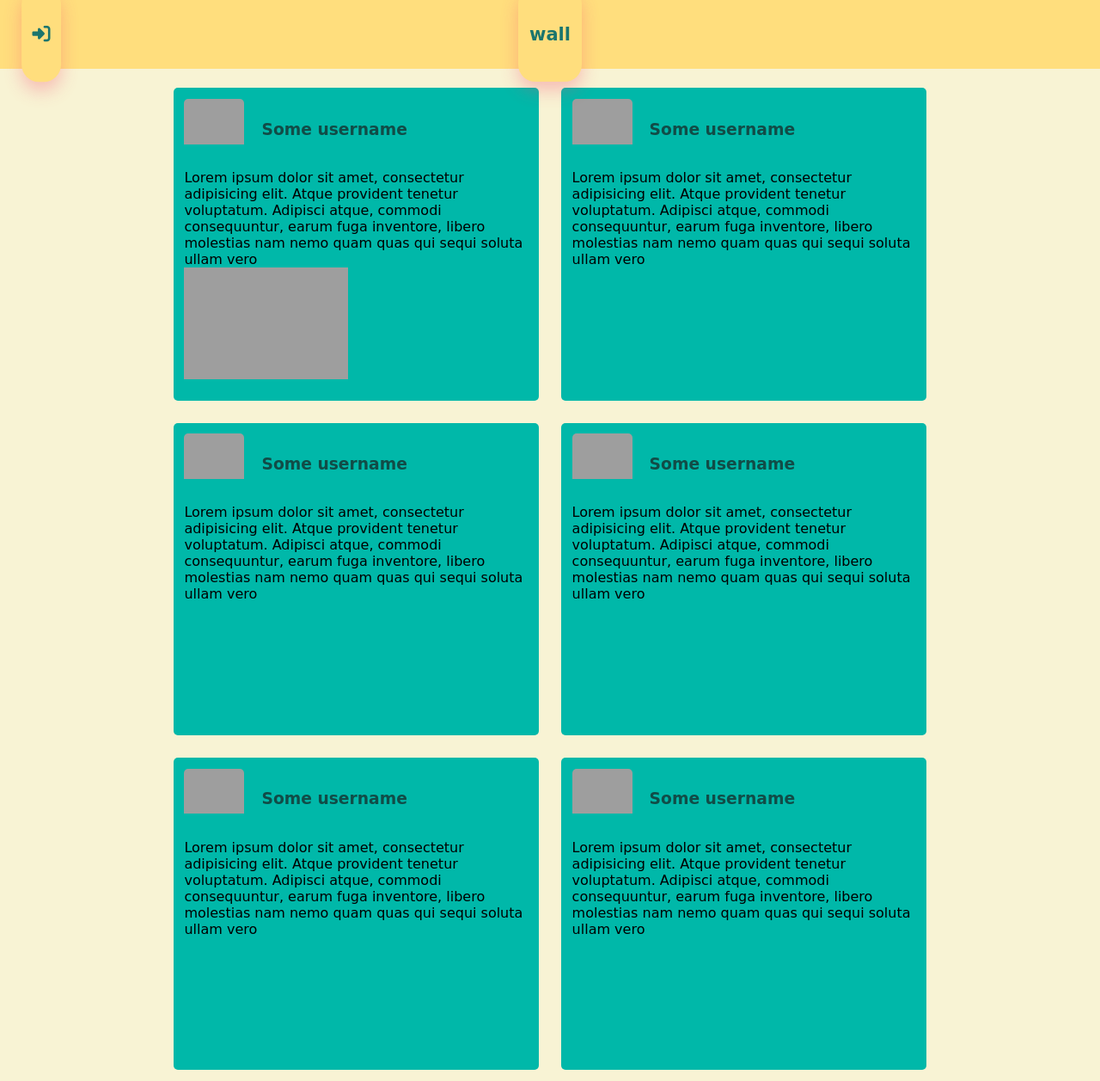
After one commit to Parteim/Tiles, a Flask app: template src/templates/Core/wall.html in a window 1280 px wide. The commit adds this page. Shown: the whole page at 86% size. Run offline with Flask 2, Linux system fonts and the light colour scheme; the template is opened without the code that fills it: most values are stand-ins (such as "Sample title", 1, 10 or a date in 2020); some libraries are stand-ins or nearby versions; some web fonts are replaced; grey boxes are pictures that could not be loaded.

Commit message:
Wall template

```diff
--- a/src/Core/views.py
+++ b/src/Core/views.py
@@ -5,4 +5,4 @@ from app import app
 
 @app.route('/')
 def wall():
-    return render_template('Base/base_template.html', message='Hi')
+    return render_template('Core/wall.html', title='Wall')
--- a/src/static/css/base.css
+++ b/src/static/css/base.css
@@ -3,6 +3,9 @@
     color: #f8f3d4;
     color: #f6416c;
     color: #ffde7d;
+
+    color: #114c47;
+    color: #1b756d;
 }
 
 body {
@@ -22,46 +25,57 @@ body {
     justify-content: center;
 
     background-color: #ffde7d;
+
+    z-index: 10;
 }
 
 .main_menu_item {
-    margin: 0 10px;
+    position: relative;
 
-    font-size: 21px;
-}
+    padding: 1%;
 
-.main_menu_item a {
-    color: #f6416c;
+    height: 105%;
+
+    background-color: #ffde7d;
+
+    box-shadow: 0 10px 20px rgba(246, 65, 108, .3);
+
+    border-radius: 20px;
 
     transition: all .2s;
 }
 
-.main_menu_item a:hover{
-    color: rgba(246, 65, 107, 0.596);
+.main_menu_item a {
+
+    width: 100%;
+    height: 100%;
+
+    display: flex;
+    align-items: center;
+
+    font-size: 21px;
+    font-weight: 600;
+    color: #1b756d;
+
+    transition: all .2s;
+}
+
+.main_menu_item a:hover {
+    color: #00b8a9;
+}
+
+.main_menu_item:hover {
+     box-shadow: 0 13px 23px rgba(246, 65, 108, .3);
 }
 
 .sign_up_container {
     position: absolute;
 
-    left: 5%;
+    left: 2%;
     top: 50%;
-    transform: translate(0, -50%);
-
-    width: 4%;
-    height: 130%;
-
-    background-color: #ffde7d;
-
-    border-radius: 10px;
-
-    transition: all .2s;
+    transform: translate(-2%, -50%);
 }
 
-.sign_up_container a {
-    width: 100%;
-    height: 100%;
-
-    display: flex;
-    align-items: center;
-    justify-content: center;
+main {
+    padding-top: 7%;
 }
--- a/src/static/css/normalize.css
+++ b/src/static/css/normalize.css
@@ -17,3 +17,8 @@ menu, ul {
 a {
     text-decoration: none;
 }
+
+h1, h2, h3, h4, h5, h6 {
+    margin: 0;
+    padding: 0;
+}
--- /dev/null
+++ b/src/static/css/wall.css
@@ -0,0 +1,79 @@
+.wall {
+    margin: 0 auto;
+
+    display: flex;
+    justify-content: center;
+    flex-wrap: wrap;
+}
+
+.tile {
+    position: relative;
+
+    margin: 1%;
+    padding: 1%;
+
+    max-width: 400px;
+    max-height: 400px;
+
+    background-color: #00b8a9;
+
+    border-radius: 5px;
+
+    cursor: pointer;
+
+    transition: all .2s;
+}
+
+.tile:hover {
+    box-shadow: 0 0 30px rgba(246, 65, 108, .3);
+}
+
+.tile_header {
+    display: flex;
+    align-items: center;
+}
+
+.tile_author_img_container {
+    position: relative;
+
+    width: 70px;
+    height: 70px;
+
+    border-radius: 5px;
+
+    overflow: hidden;
+}
+
+.tile_author_img {
+    width: 100%;
+}
+
+.tile_author {
+    margin: 0 5%;
+
+    color: #114c47;
+}
+
+.tile_content {
+    margin: 3% 0;
+
+    display: flex;
+    align-items: center;
+    flex-direction: column;
+}
+
+.tile_content_element {
+    width: 100%;
+}
+
+.tile_content_img_container {
+    position: relative;
+
+    height: 130px;
+
+    overflow: hidden;
+}
+
+.tile_content_img {
+    height: 110%;
+}
--- a/src/templates/Base/base_template.html
+++ b/src/templates/Base/base_template.html
@@ -11,14 +11,14 @@
     {% block styles %}
     {% endblock styles %}
 
-    <title>Title</title>
+    <title>{{ title }}</title>
 </head>
 <body>
     <menu class="main_menu">
 
         <li class="main_menu_item sign_up_container">
             <a href="sign_up" class="link_sign_up">
-                <i class="fas fa-user-plus"></i>
+                <i class="fas fa-sign-in-alt"></i>
             </a>
         </li>
         <li class="main_menu_item">
@@ -31,8 +31,6 @@
 
         {% block main %}
 
-
-
         {% endblock main %}
 
     </main>
--- /dev/null
+++ b/src/templates/Core/wall.html
@@ -0,0 +1,142 @@
+{% extends 'Base/base_template.html' %}
+
+{% block styles %}
+<link rel="stylesheet" href="{{ url_for('static', filename='css/wall.css') }}">
+{% endblock styles %}
+
+{% block main %}
+
+<ul class="wall">
+
+    <li class="tile">
+        <div class="tile_container">
+            <header class="tile_header">
+                <div class="tile_author_img_container">
+                    <img src="{{ url_for('static', filename='img/user-1.jpg') }}" alt="some user"
+                         class="tile_author_img">
+                </div>
+                <h3 class="tile_author"><span>Some username</span></h3>
+            </header>
+            <div class="tile_content">
+                <div class="tile_content_element"><span class="tile_content_text">Lorem ipsum dolor sit amet, consectetur adipisicing elit. Atque provident
+                        tenetur voluptatum. Adipisci atque, commodi consequuntur, earum fuga inventore, libero
+                        molestias nam nemo quam quas qui sequi soluta ullam vero</span>
+                </div>
+                <div class="tile_content_element">
+                    <div class="tile_content_img_container">
+                        <img src="{{ url_for('static', filename='img/user-2.jpg') }}" alt="user-2" class="tile_content_img">
+                    </div>
+                </div>
+            </div>
+        </div>
+    </li>
+    <li class="tile">
+        <div class="tile_container">
+            <header class="tile_header">
+                <div class="tile_author_img_container">
+                    <img src="{{ url_for('static', filename='img/user-3.jpg') }}" alt="some user"
+                         class="tile_author_img">
+                </div>
+                <h3 class="tile_author"><span>Some username</span></h3>
+            </header>
+            <div class="tile_content">
+                <div class="tile_content_element"><span class="tile_content_text">Lorem ipsum dolor sit amet, consectetur adipisicing elit. Atque provident
+                        tenetur voluptatum. Adipisci atque, commodi consequuntur, earum fuga inventore, libero
+                        molestias nam nemo quam quas qui sequi soluta ullam vero</span></div>
+                <div class="tile_content_element">
+                    <div class="tile_content_img_container">
+                        <img src="" alt="" class="tile_content_img">
+                    </div>
+                </div>
+            </div>
+        </div>
+    </li>
+    <li class="tile">
+        <div class="tile_container">
+            <header class="tile_header">
+                <div class="tile_author_img_container">
+                    <img src="{{ url_for('static', filename='img/user-1.jpg') }}" alt="some user"
+                         class="tile_author_img">
+                </div>
+                <h3 class="tile_author"><span>Some username</span></h3>
+            </header>
+            <div class="tile_content">
+                <div class="tile_content_element"><span class="tile_content_text">Lorem ipsum dolor sit amet, consectetur adipisicing elit. Atque provident
+                        tenetur voluptatum. Adipisci atque, commodi consequuntur, earum fuga inventore, libero
+                        molestias nam nemo quam quas qui sequi soluta ullam vero</span></div>
+                <div class="tile_content_element">
+                    <div class="tile_content_img_container">
+                        <img src="" alt="" class="tile_content_img">
+                    </div>
+                </div>
+            </div>
+        </div>
+    </li>
+    <li class="tile">
+        <div class="tile_container">
+            <header class="tile_header">
+                <div class="tile_author_img_container">
+                    <img src="{{ url_for('static', filename='img/user-1.jpg') }}" alt="some user"
+                         class="tile_author_img">
+                </div>
+                <h3 class="tile_author"><span>Some username</span></h3>
+            </header>
+            <div class="tile_content">
+                <div class="tile_content_element"><span class="tile_content_text">Lorem ipsum dolor sit amet, consectetur adipisicing elit. Atque provident
+                        tenetur voluptatum. Adipisci atque, commodi consequuntur, earum fuga inventore, libero
+                        molestias nam nemo quam quas qui sequi soluta ullam vero</span></div>
+                <div class="tile_content_element">
+                    <div class="tile_content_img_container">
+                        <img src="" alt="" class="tile_content_img">
+                    </div>
+                </div>
+            </div>
+        </div>
+    </li>
+    <li class="tile">
+        <div class="tile_container">
+            <header class="tile_header">
+                <div class="tile_author_img_container">
+                    <img src="{{ url_for('static', filename='img/user-1.jpg') }}" alt="some user"
+                         class="tile_author_img">
+                </div>
+                <h3 class="tile_author"><span>Some username</span></h3>
+            </header>
+            <div class="tile_content">
+                <div class="tile_content_element"><span class="tile_content_text">Lorem ipsum dolor sit amet, consectetur adipisicing elit. Atque provident
+                        tenetur voluptatum. Adipisci atque, commodi consequuntur, earum fuga inventore, libero
+                        molestias nam nemo quam quas qui sequi soluta ullam vero</span></div>
+                <div class="tile_content_element">
+                    <div class="tile_content_img_container">
+                        <img src="" alt="" class="tile_content_img">
+                    </div>
+                </div>
+            </div>
+        </div>
+    </li>
+    <li class="tile">
+        <div class="tile_container">
+            <header class="tile_header">
+                <div class="tile_author_img_container">
+                    <img src="{{ url_for('static', filename='img/user-1.jpg') }}" alt="some user"
+                         class="tile_author_img">
+                </div>
+                <h3 class="tile_author"><span>Some username</span></h3>
+            </header>
+            <div class="tile_content">
+                <div class="tile_content_element"><span class="tile_content_text">Lorem ipsum dolor sit amet, consectetur adipisicing elit. Atque provident
+                        tenetur voluptatum. Adipisci atque, commodi consequuntur, earum fuga inventore, libero
+                        molestias nam nemo quam quas qui sequi soluta ullam vero</span></div>
+                <div class="tile_content_element">
+                    <div class="tile_content_img_container">
+                        <img src="" alt="" class="tile_content_img">
+                    </div>
+                </div>
+            </div>
+        </div>
+    </li>
+
+
+</ul>
+
+{% endblock main %}
```
